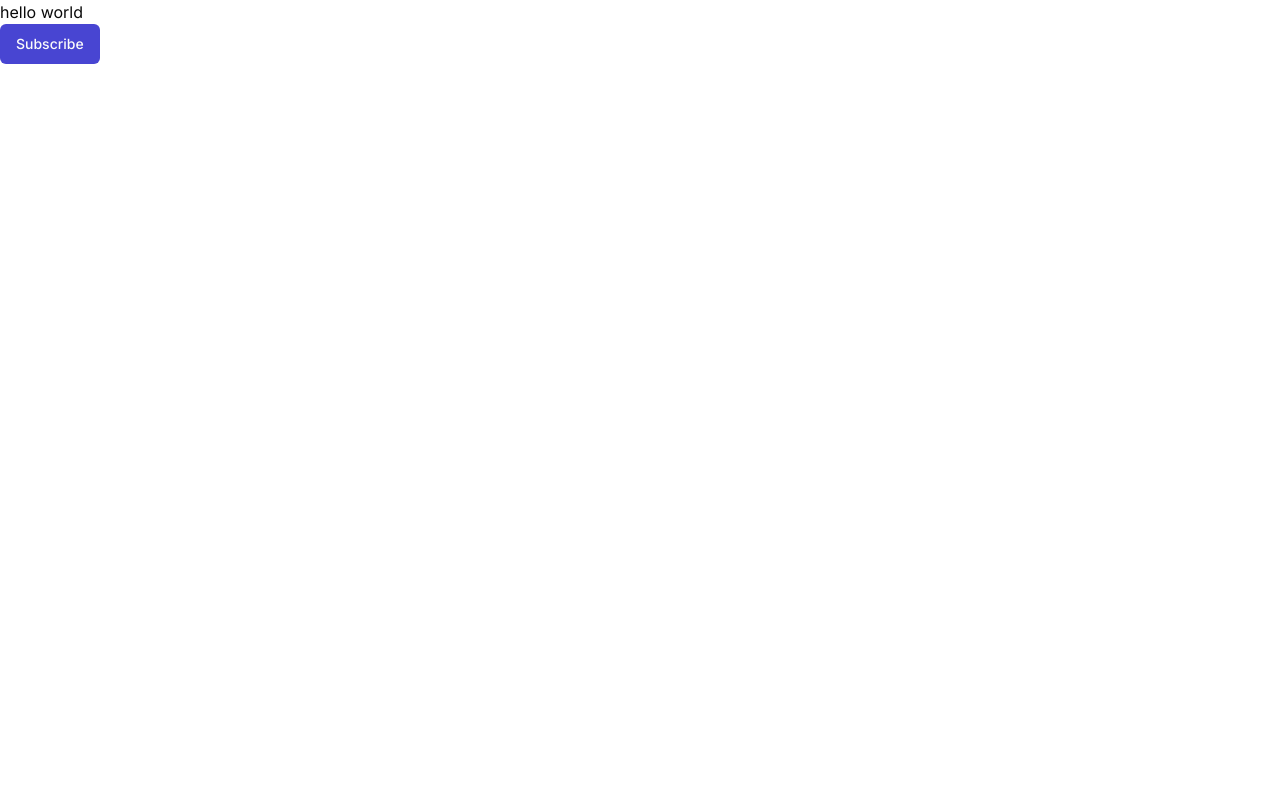
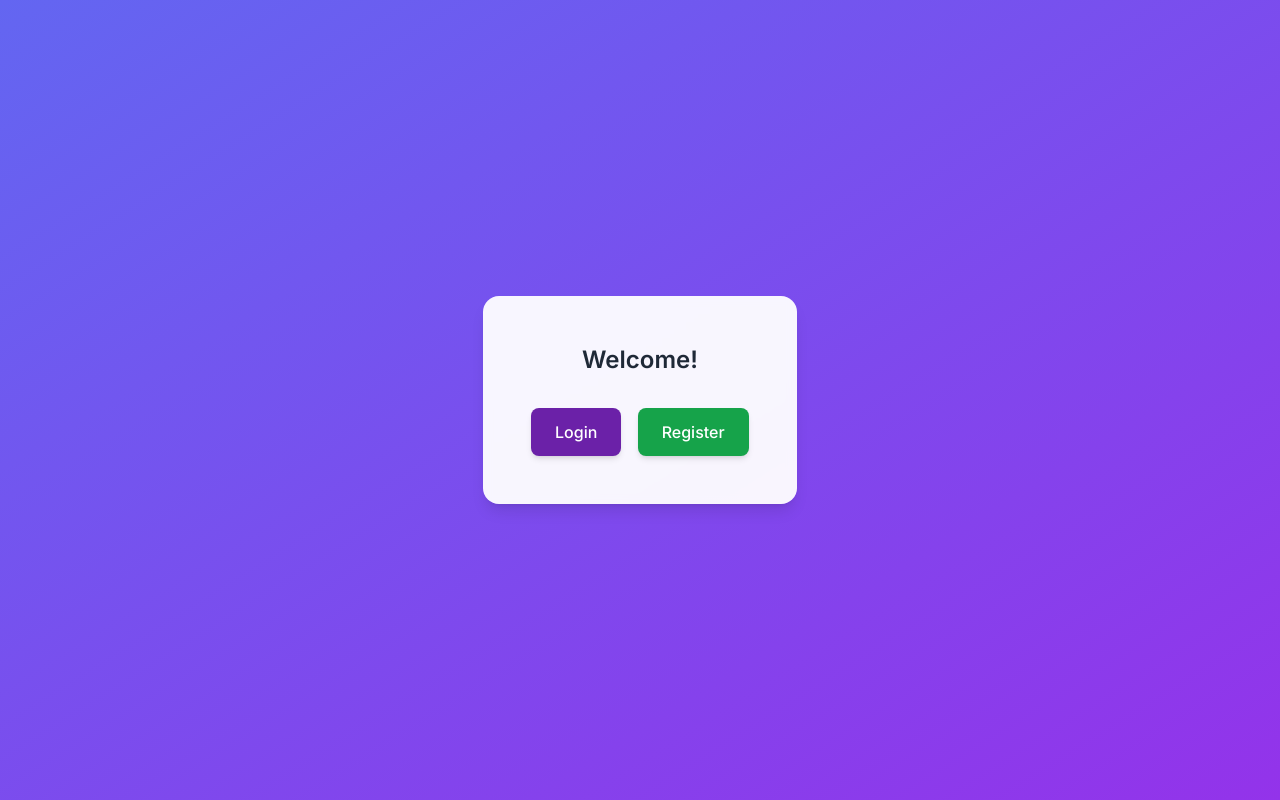
Before and after one commit to MHTECHIN/AI_Interview, a Next.js app: page / in a window 1280 px wide. Built offline with nearby package versions, Linux system fonts and the light colour scheme.

Commit message:
login page

```diff
--- a/app/page.js
+++ b/app/page.js
@@ -1,12 +1,28 @@
+"use client";
 import { Button } from "@/components/ui/button";
 import Image from "next/image";
+import { useRouter } from "next/navigation";
 
 export default function Home() {
+  const router = useRouter();
+
   return (
-  <div>
-    <h1>hello world</h1>
-    <Button>Subscribe</Button>
-
-  </div>
+    <div className="flex items-center justify-center min-h-screen bg-gradient-to-br from-indigo-500 to-purple-600">
+      <div className="p-8 text-center transition-transform duration-300 bg-white shadow-lg bg-opacity-95 md:p-12 rounded-2xl backdrop-blur-sm hover:transform hover:-translate-y-1">
+        <h1 className="mb-8 text-2xl font-semibold text-gray-800">Welcome!</h1>
+        <div className="flex justify-center gap-4">
+          <button
+            onClick={() => router.push("/sign-in")}
+            className="px-6 py-3 font-medium text-white transition-all duration-300 transform bg-purple-800 rounded-lg shadow-md hover:bg-purple-900 hover:-translate-y-1">
+            Login
+          </button>
+          <button
+            onClick={() => router.push("/sign-up")}
+            className="px-6 py-3 font-medium text-white transition-all duration-300 transform bg-green-600 rounded-lg shadow-md hover:bg-green-700 hover:-translate-y-1">
+            Register
+          </button>
+        </div>
+      </div>
+    </div>
   );
 }
```
Also changed, not shown: 1 other file (tests, documents, lock files or other folders).
